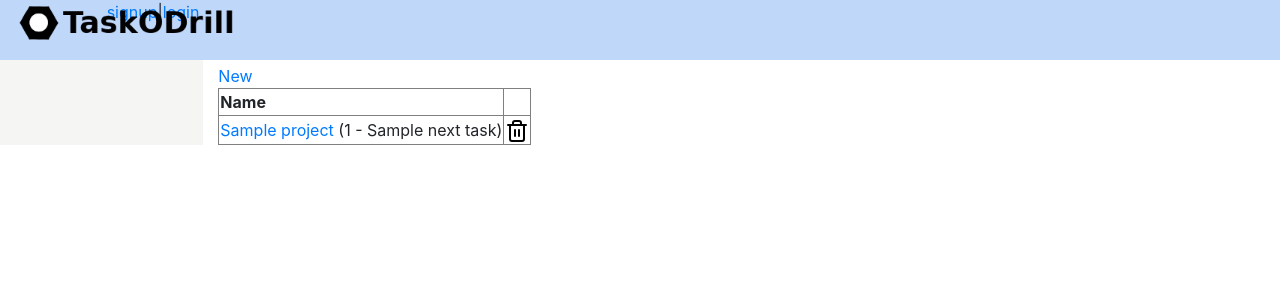
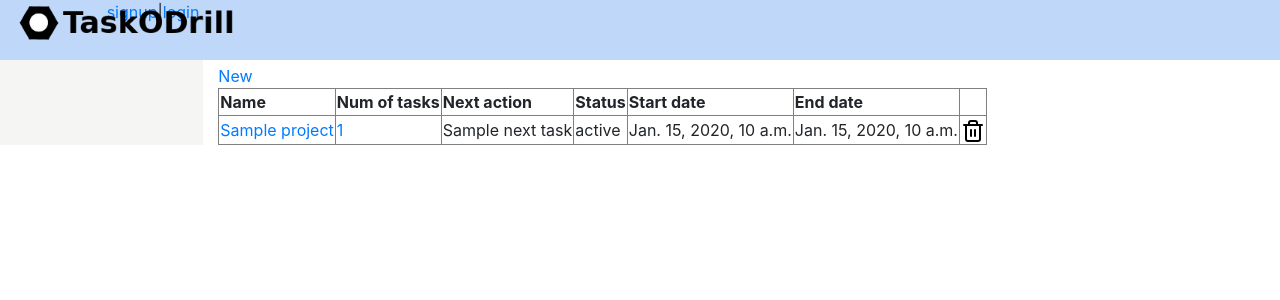
Before and after one commit to fcano/taskodrill, a Django app: template tasks/templates/tasks/project_list.html in a window 1280 px wide. Shown: the top 300 px of the page. Run offline with Django 3.2, Linux system fonts and the light colour scheme; the template is opened without the code that fills it: most values are stand-ins (such as "Sample title", 1, 10 or a date in 2020); some libraries are stand-ins or nearby versions.

Commit message:
Add next task table in projects list

```diff
--- a/tasks/templates/tasks/project_list.html
+++ b/tasks/templates/tasks/project_list.html
@@ -6,11 +6,21 @@
     <table border="1">
       <tr>
         <th>Name</th>
+        <th>Num of tasks</th>
+        <th>Next action</th>
+        <th>Status</th>
+        <th>Start date</th>
+        <th>End date</th>
         <th></th>
       </tr>
       {% for project in project_list %}
       <tr id="project_row_{{ project.id }}">
-        <td><a href="{{ project.get_absolute_url }}">{{ project.name }}</a> ({{ project.task_set.count }} - {{ project.next_task.name }})</td>
+        <td><a href="{{ project.get_absolute_url }}">{{ project.name }}</a></td>
+        <td><a href="{{ project.get_absolute_url }}">{{ project.pending_tasks.count }}</a></td>
+        <td>{{ project.next_task.name }}</td>
+        <td>{{ project.next_task.get_status_display | default_if_none:"none" }}</td>
+        <td>{{ project.next_task.start_date | default_if_none:"no date"}}</td>
+        <td>{{ project.next_task.due_date | default_if_none:"no date"}}</td>
         <td><a href="{% url 'project_delete' project.pk %}" class="confirm-delete"><img src="/static/tasks/trash-2.svg" /></a></td>
       </tr>
       {% endfor %}
```
